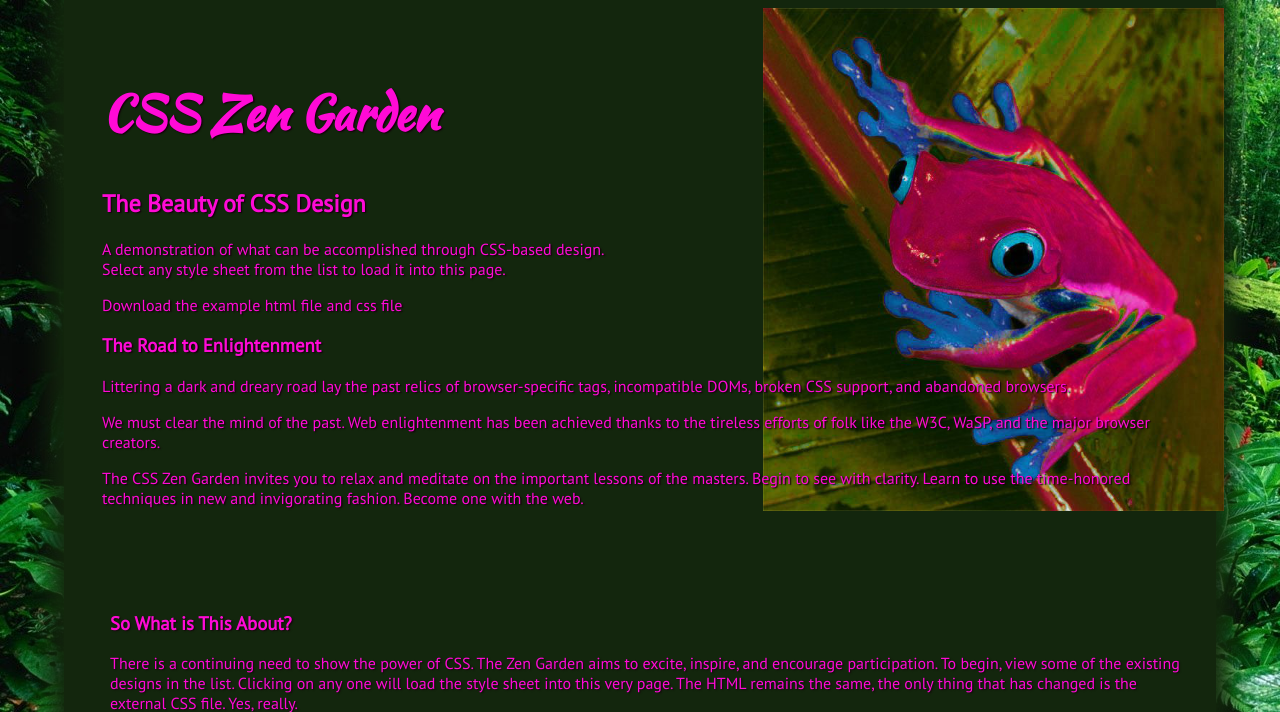
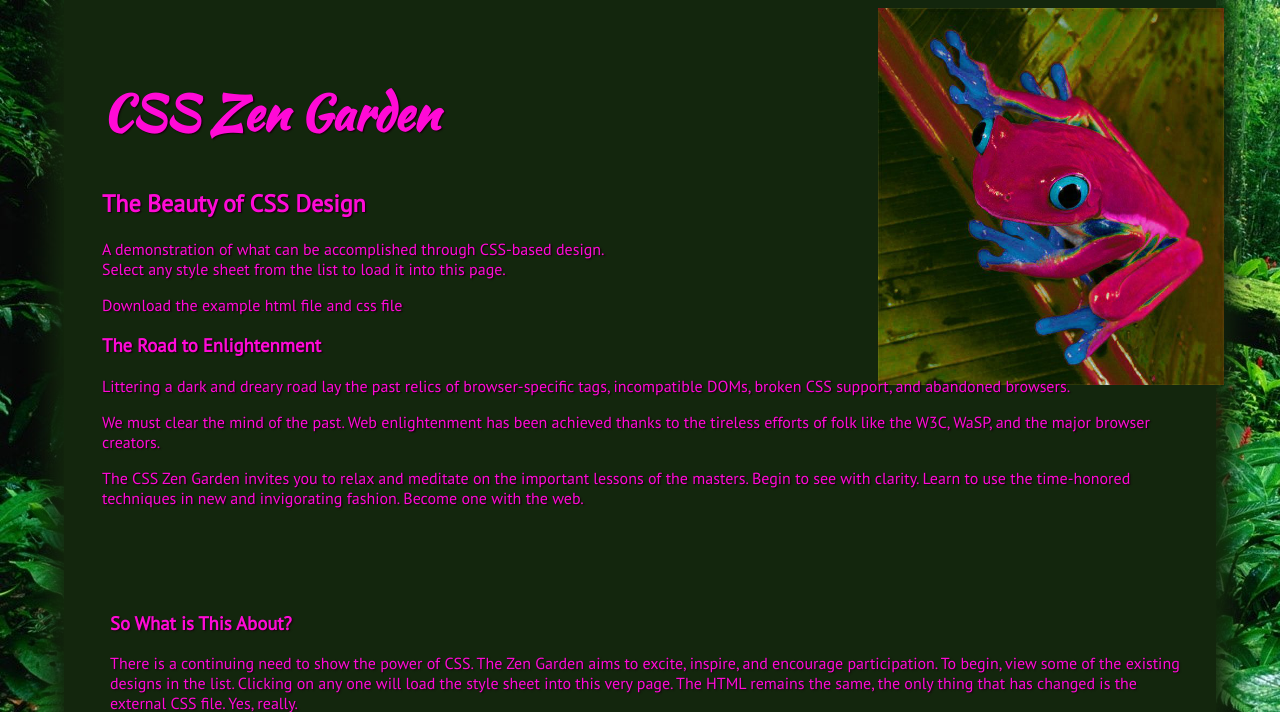
Before and after one commit to micahwelf/micahwelf.github.io, a web app: file zen_garden/index.html in a window 1280 px wide. Shown: the top 712 px of the page. Run offline with its HTML, style and script files only (its server is not run), Linux system fonts and the light colour scheme; some libraries are stand-ins or nearby versions; some web fonts are replaced.

Commit message:
Update page.css

```diff
--- a/zen_garden/css/page.css
+++ b/zen_garden/css/page.css
@@ -4,7 +4,7 @@
       background:
           url(../magenta-frog.jpg)
             no-repeat top right;
-      background-size: 40% auto;
+      background-size: 30% auto;
 
 
 }
```
